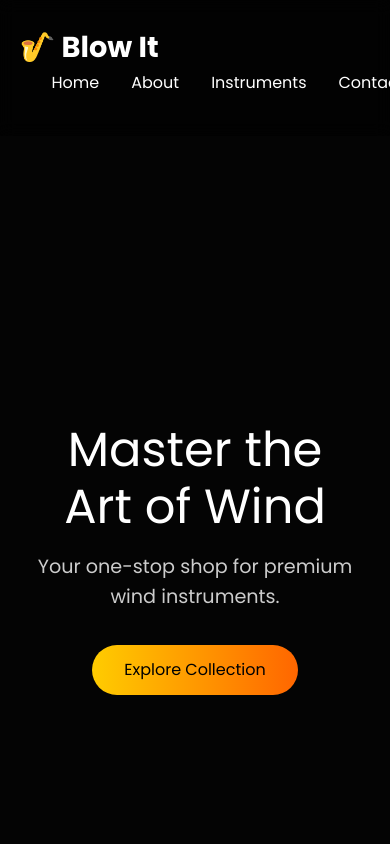
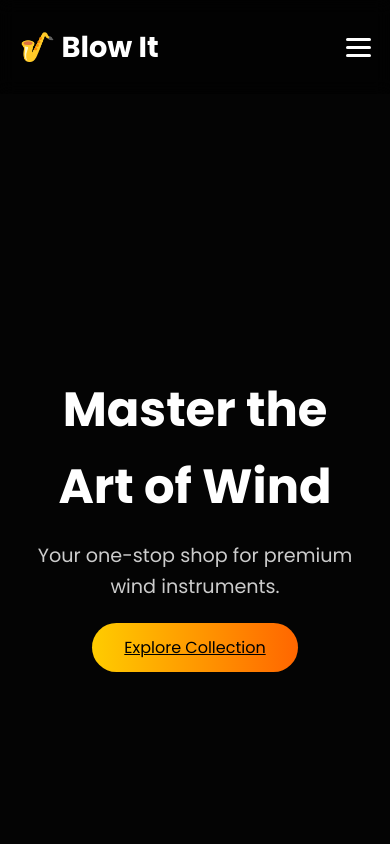
Before and after one commit to darkmaster23/BlowIt.com, a plain HTML site: page index.html in a window 390 px wide. Shown: the top 844 px of the page. Drawn offline with nearby package versions, Linux system fonts and the light colour scheme.

Commit message:
Add hamburger menu with smooth slide-down animation

```diff
--- a/index.html
+++ b/index.html
@@ -5,21 +5,20 @@
   <meta name="viewport" content="width=device-width, initial-scale=1.0" />
   <title>Blow It Instruments</title>
 
-
   <link href="https://fonts.googleapis.com/css2?family=Poppins:wght@400;700&display=swap" rel="stylesheet">
-
-
-  <link href="https://cdn.jsdelivr.net/npm/bootstrap@5.3.2/dist/css/bootstrap.min.css" rel="stylesheet">
-
   <link rel="stylesheet" href="style.css" />
-
-
   <script src="https://unpkg.com/scrollreveal"></script>
 </head>
 <body>
 
+  <!-- Navbar with Hamburger -->
   <nav class="navbar">
     <div class="logo">🎷 Blow It</div>
+    <div class="hamburger">
+      <span></span>
+      <span></span>
+      <span></span>
+    </div>
     <ul class="nav-links">
       <li><a href="#home">Home</a></li>
       <li><a href="#about">About</a></li>
@@ -27,7 +26,6 @@
       <li><a href="#contact">Contact</a></li>
     </ul>
   </nav>
-
 
   <section id="home" class="hero">
     <div class="hero-content">
@@ -37,14 +35,12 @@
     </div>
   </section>
 
-
   <section id="about" class="about">
     <div class="container">
       <h2>About Us</h2>
       <p>Blow It Instruments is dedicated to providing world-class wind instruments that inspire musicians of all levels. From jazz to classical, we have the tools to make your music A special Thing.</p>
     </div>
   </section>
-
 
   <section id="instruments" class="instruments">
     <div class="container">
@@ -69,14 +65,11 @@
     </div>
   </section>
 
-
   <section id="contact" class="contact">
     <div class="container">
       <h2>Contact Us</h2>
       <p class="sub">We’d love to hear from you — reach out or drop a message.</p>
-
       <div class="contact-grid">
-
         <div class="contact-card">
           <h3>Reach Us</h3>
           <ul class="contact-list">
@@ -85,7 +78,6 @@
             <li>Location: <span>35 Music Street, Abuja, Nigeria</span></li>
           </ul>
         </div>
-
         <div class="contact-card">
           <h3>Send a Message</h3>
           <form class="contact-form" action="#" method="post">
@@ -107,9 +99,16 @@
     </div>
   </footer>
 
-  <script src="https://cdn.jsdelivr.net/npm/bootstrap@5.3.2/dist/js/bootstrap.bundle.min.js"></script>
+  <script>
+    // Hamburger toggle
+    const hamburger = document.querySelector('.hamburger');
+    const navLinks = document.querySelector('.nav-links');
 
-  <script>
+    hamburger.addEventListener('click', () => {
+      navLinks.classList.toggle('active');
+    });
+
+    // ScrollReveal animations
     ScrollReveal().reveal('.hero-content', { delay: 200, distance: '50px', origin: 'bottom', duration: 1000 });
     ScrollReveal().reveal('.about, .instrument-card, .contact-card', { delay: 200, distance: '50px', origin: 'bottom', interval: 200 });
   </script>
--- a/style.css
+++ b/style.css
@@ -45,6 +45,50 @@ body {
 
 .nav-links a:hover {
   color: #ffcc00;
+}
+
+/* Hamburger Menu */
+.hamburger {
+  display: none;
+  flex-direction: column;
+  cursor: pointer;
+  gap: 5px;
+}
+
+.hamburger span {
+  display: block;
+  width: 25px;
+  height: 3px;
+  background-color: white; /* matches navbar text */
+  border-radius: 2px;
+}
+
+/* Responsive Navbar with Slide-down Animation */
+@media screen and (max-width: 768px) {
+  .nav-links {
+    display: flex;
+    flex-direction: column;
+    gap: 15px;
+    position: absolute;
+    top: 70px; /* adjust based on navbar height */
+    right: 5%;
+    background: rgba(0, 0, 0, 0.9);
+    padding: 0; /* start collapsed */
+    border-radius: 8px;
+    overflow: hidden;
+    max-height: 0; /* collapsed by default */
+    transition: max-height 0.4s ease, padding 0.4s ease;
+    box-shadow: 0 4px 10px rgba(255, 204, 0, 0.2);
+  }
+
+  .nav-links.active {
+    max-height: 500px; /* enough to show all links */
+    padding: 15px;
+  }
+
+  .hamburger {
+    display: flex;
+  }
 }
 
 /* Hero Section */
@@ -129,16 +173,15 @@ body {
   box-shadow: 0 8px 20px rgba(255, 204, 0, 0.2);
 }
 
-/* Instrument Images Fixed */
 .instrument-card img {
-  width: 100%;             /* fills card width */
-  height: auto;            /* preserves aspect ratio */
-  max-height: 220px;       /* uniform card height */
-  object-fit: contain;     /* fit entire image inside card */
-  display: block;          /* remove small gaps */
+  width: 100%;
+  height: auto;
+  max-height: 220px;
+  object-fit: contain;
+  display: block;
   border-radius: 8px;
-  margin: 0 auto;          /* center images horizontally */
-  background: #1a1a1a;     /* fallback background */
+  margin: 0 auto;
+  background: #1a1a1a;
 }
 
 .instrument-card h3 {
```
